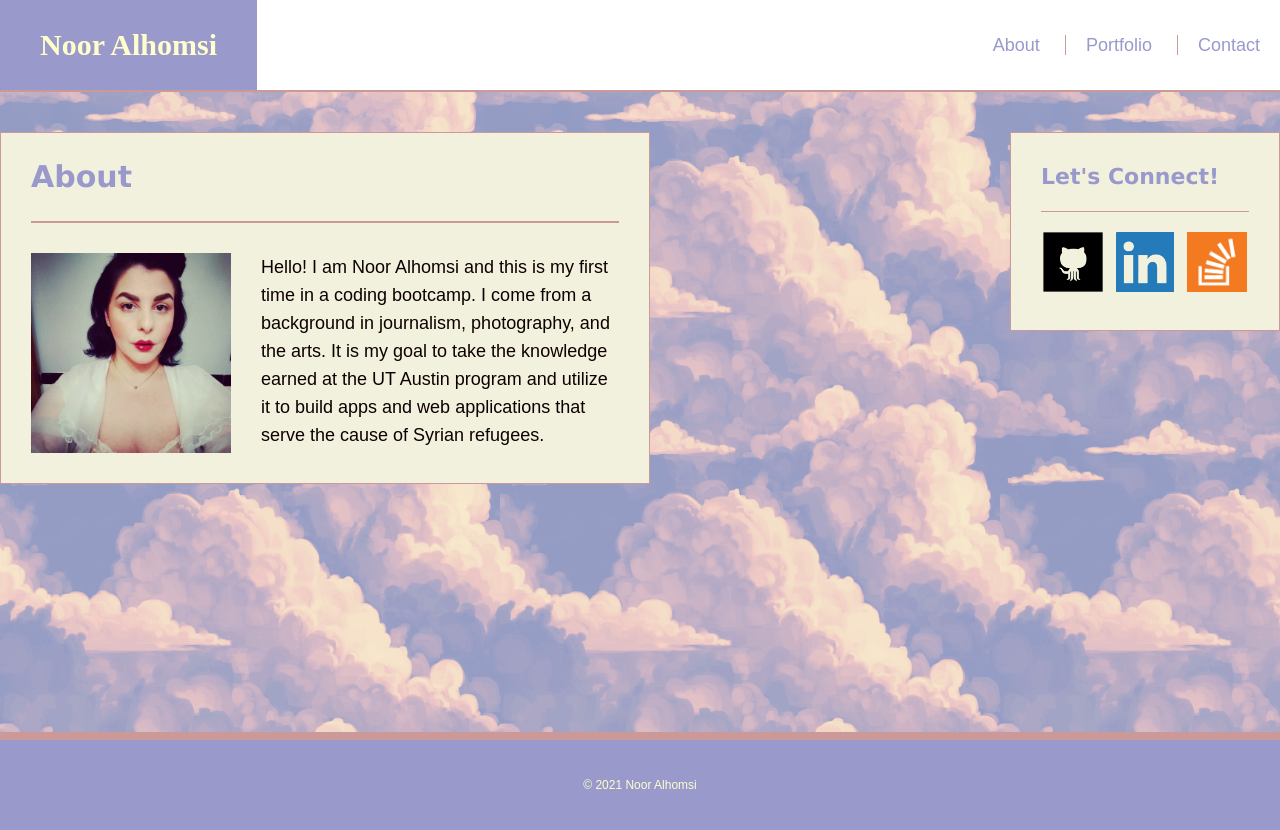
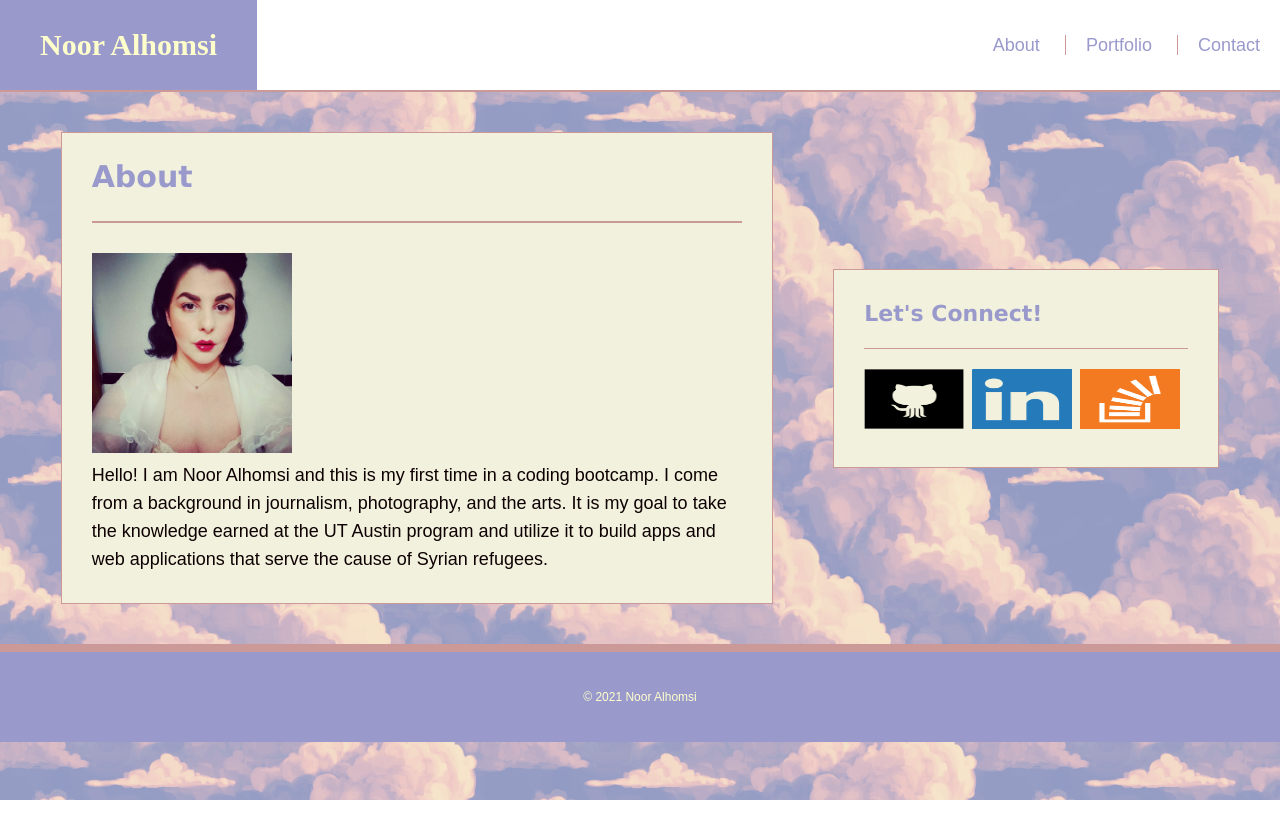
Before and after one commit to nalhomsi/Noor-Portfolio, a plain HTML site: page index.html in a window 1280 px wide. After the commit the page ends 800 px from the top, so only its background shows below. Drawn offline with Linux system fonts and the light colour scheme.

Commit message:
final updates

```diff
--- a/assets/css/style.css
+++ b/assets/css/style.css
@@ -6,14 +6,19 @@ body {
 	color: rgb(14, 0, 0);
 	line-height: 28px;
 }
-* {
+/* * {
 	box-sizing: border-box;
-}
+} */
 
 /* Sticky Footer */
 
 #container {
-	min-height: calc(100vh - 240px);
+	/* min-height: calc(100vh - 240px); */
+	display: flex;
+	flex-direction: row;
+	justify-content: space-evenly;
+	align-items: center;
+
 }
 
 /* Main Page*/
@@ -108,33 +113,41 @@ footer {
 }
 
 #content {
-	float: left;
+	/* float: left; */
 	width: 650px;
 }
 
 #social {
-	width: 270px;
-	float: right;
+	/* width: 270px; */
+	/* float: right; */
 	text-align: center;
+	background-color: #f1f1de;
+	padding: 30px;
+	border: 1px solid rgb(204, 153, 153);
+	height: max-content;
 }
+#social-links {
+display: flex;
+flex-direction: row;
 
-#social img {
+}
+#social a img {
 	height: 60px;
-	width: auto;
+	width: 100px;
 }
 
 #social a {
 	margin-right: 8px;
 }
 
-#social a:last-child {
-	margin-right: 0;
-}
+/* #social a:last-child {
+	margin-right: 0; */
+/* } */
 
-.me {
+/* .me {
 	float: left;
 	margin-right: 30px;
-}
+} */
 
 /* Contact */
 
@@ -191,7 +204,7 @@ input[type=submit] {
 }
 
 .work img {
-  width: 90%;
+  width: 100%;
   border: 0 none;
   opacity: 0.8;
 }
@@ -199,7 +212,7 @@ input[type=submit] {
 .work h3 {
   position: absolute;
   bottom: 20px;
-  width: 90%;
+  width: 100%;
   padding: 15px;
   margin-bottom: 15px;
   font-weight: 150;
--- a/index.html
+++ b/index.html
@@ -37,15 +37,17 @@
 			of Syrian refugees.
 	</div>
 
-	<div id="social" class="module">
+	<div id="social">
 		<h2>Let's Connect!</h2>
 
+		<div id="social-links">
 		<a href="https://github.com/nalhomsi"><img src="assets/images/github.png"></a>
 		<a href="https://www.linkedin.com/in/noor-alhomsi/"><img src="assets/images/linkedin.png"></a>
 		<a href="https://stackoverflow.com/users/15384140/noor-alhomsi?tab=profile"><img src="assets/images/overflow.png"></a>
+		</div>
 	</div>
 </div>
-	<footer> &copy; 2021 Noor Alhomsi</footer>
+<footer> &copy; 2021 Noor Alhomsi</footer>
 
 </body>
 </html>
```
Also changed, not shown: portfolio.html (+1 -1 lines).
